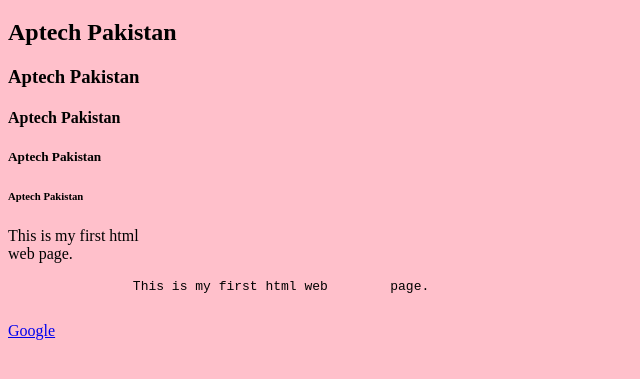
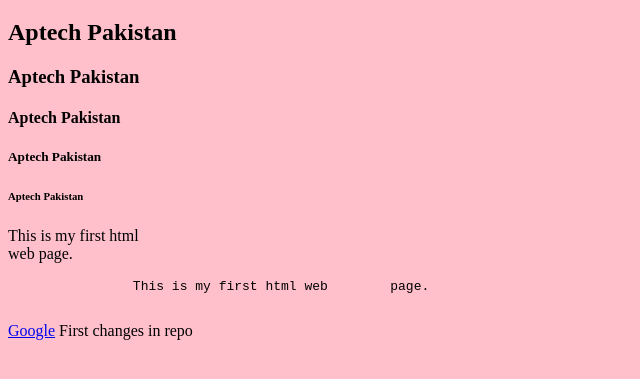
Before and after one commit to noman-1122/FirstRepo, a plain HTML site: page index.html in a window 1280 px wide. Shown: the part 61-440 px from the top of the page, without its empty margins (0-640 px from the left). Drawn offline with Linux system fonts and the light colour scheme.

Commit message:
Update index.html

```diff
--- a/index.html
+++ b/index.html
@@ -17,5 +17,6 @@
 		This is my first html web        page.
 	</pre>
 	<a href="https://www.google.com/">Google</a>
+	<span>First changes in repo</span>
 </body>
 </html>
```
